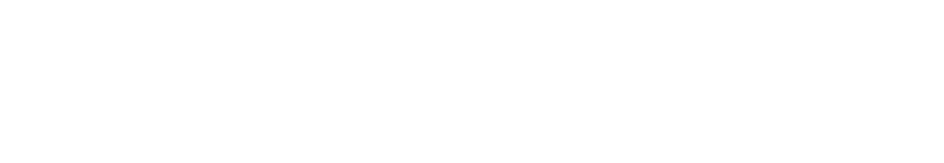
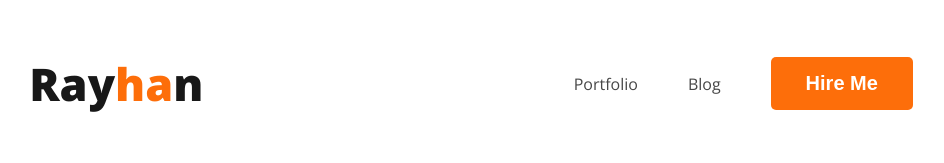
Before and after one commit to Rayhan4674/rayhan-portfolio, a plain HTML site: page index.html in a window 1280 px wide. Shown: the whole page, without its empty margins (144-1088 px from the left). Drawn offline with nearby package versions, Linux system fonts and the light colour scheme.

Commit message:
nav stracture compleate

```diff
--- a/index.html
+++ b/index.html
@@ -1,13 +1,33 @@
 <!DOCTYPE html>
 <html lang="en">
+
 <head>
     <meta charset="UTF-8">
     <meta name="viewport" content="width=device-width, initial-scale=1.0">
     <title>Rayhan Portfolio</title>
+    <link rel="preconnect" href="https://fonts.googleapis.com">
+    <link rel="preconnect" href="https://fonts.gstatic.com" crossorigin>
+    <link
+        href="https://fonts.googleapis.com/css2?family=Lato:wght@400;700&family=Open+Sans:wght@400;700;800&display=swap"
+        rel="stylesheet">
+    <link rel="stylesheet" href="styles/portfolio.css">
+
 </head>
+
 <body>
-<header></header>
-<main></main>
-<footer></footer>
+    <header>
+        <nav>
+            <h3 class="nav-title">Ray<span class="text-primary">ha</span>n</h3>
+            <ul>
+                <li><a href="">Portfolio</a></li>
+                <li><a href="">Blog</a></li>
+                <li><button class="btn-primary">Hire Me</button></li>
+            </ul>
+
+        </nav>
+    </header>
+    <main></main>
+    <footer></footer>
 </body>
+
 </html>
--- /dev/null
+++ b/styles/portfolio.css
@@ -0,0 +1,40 @@
+/* shared styles */
+body {
+  font-family: "Lato", sans-serif;
+  font-family: "Open Sans", sans-serif;
+}
+.text-primary {
+  color: #fd6e0a;
+}
+.btn-primary {
+  border-radius: 5px;
+  background: #fd6e0a;
+  border: 0;
+  color:white;
+  font-size: 20px;
+  font-weight: 700;
+  padding: 15px 35px;
+}
+/* Nav Related styles */
+nav {
+  display: flex;
+  justify-content: space-around;
+  align-items: center;
+}
+.nav-title {
+  color: var(--dark-01, #181818);
+  font-size: 45px;
+  font-weight: 800;
+}
+nav > ul {
+  display: flex;
+  align-items: center;
+}
+nav li {
+  list-style: none;
+  margin-right: 50px;
+}
+nav a {
+  text-decoration: none;
+  color: var(--dark-02, #474747);
+}
```
